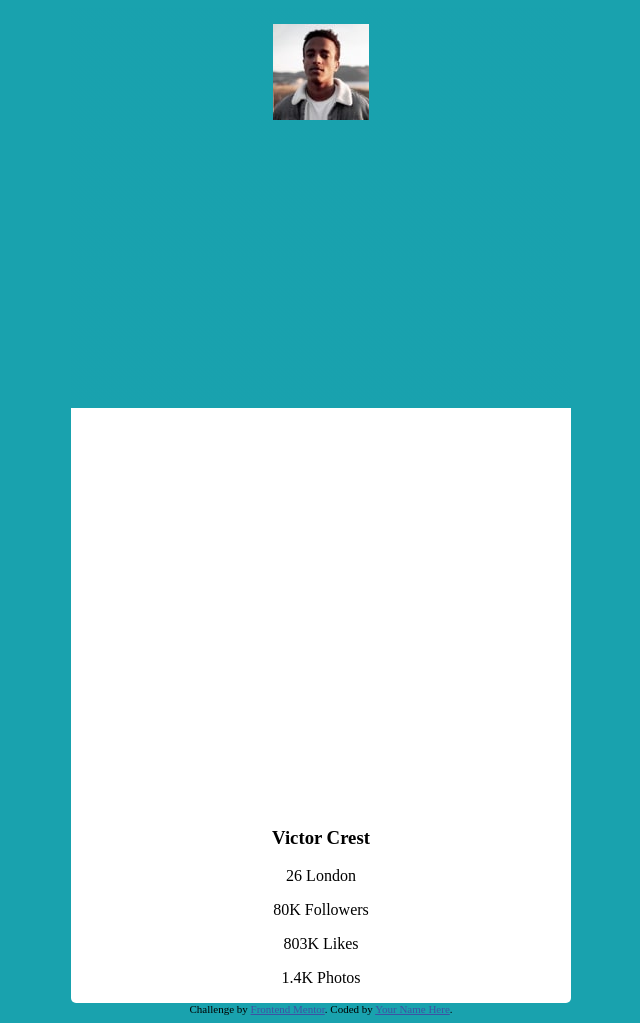
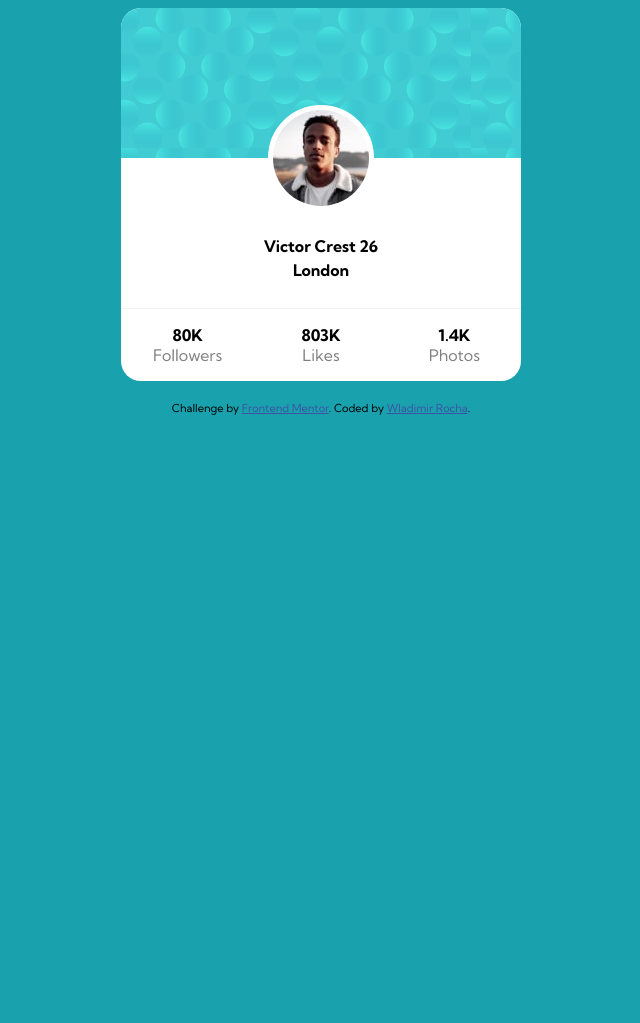
Before and after one commit to Frontend-Mentor-Master/profile-card-component, a plain HTML site: page index.html in a window 1280 px wide. Shown: the whole page, without its empty margins (319-959 px from the left). After the commit the page ends 800 px from the top, so only its background shows below. Drawn offline with Linux system fonts and the light colour scheme.

Commit message:
finally dev

```diff
--- a/css/styles.css
+++ b/css/styles.css
@@ -1,33 +1,80 @@
+@import url('https://fonts.googleapis.com/css2?family=Kumbh+Sans:wght@400;700&display=swap');
+
 :root {
   --dark-cyan: hsl(185, 75%, 39%);
   --dark-desaturated-blue: hsl(229, 23%, 23%);
   --grayishblue: hsl(227, 10%, 46%);
 }
+*{
+  font-family: 'Kumbh Sans', Courier, monospace;
+}
 
 body{
-
+  display: grid;
+  place-items: center;
   background-color: var(--dark-cyan);
 }
-.wrapper{
-  display: flex;
-  justify-content: center;
+
+
+.card{
+  border-radius: 20px;
+  background-color: #fff;
+  width: 400px;
+  overflow: hidden;
 }
 
-.card{
-  border-radius: 5px;
-  background-color: #fff;
-  width: 500px;
+.card__header{
   text-align: center;
+  background-image: url(../images/bg-pattern-card.svg);
+  position: relative;
+  height: 150px;
 }
 
-.card__head{
-  height: 100vh;
-  background-image: linear-gradient(to bottom, var(--dark-cyan) 50%, white 50%);
-  text-align: center;
+.header__photo{
+  border-radius: 50%;
+  position: absolute;
+  bottom: 0;
+  border-radius: 50%;
+  transform: translate(-50%, 50%);
+  border: 5px solid white;
+  background-color: white ;
 }
 
-.head__photo{
-  max-width: 100px;
-  border-radius: 100%;
-  display: inline-block;
+.card__body{
+  height: 100px;
+  display: flex;
+  align-items: center;
+  justify-content: center;
+  width: 150px;
+  flex-direction: column;
+  margin: 50px auto 0;
 }
+
+.card__text{
+  margin: 0;
+  line-height: 1.5;
+  font-weight: bold;
+}
+
+.card__text--light{
+  color: grey;
+  font-weight: normal;
+}
+
+.card__footer{
+  display: flex;
+  justify-content: space-evenly;
+  border-top: 1px solid #f1f1f1;
+}
+
+.card__stats{
+  text-align: center;
+  width: 100%;
+}
+
+.card__number{
+  display: flex;
+  flex-direction: column;
+  justify-content: center;
+  font-weight: bold;
+}
--- a/index.html
+++ b/index.html
@@ -16,6 +16,7 @@
     .attribution {
       font-size: 11px;
       text-align: center;
+      margin-top: 20px;
     }
 
     .attribution a {
@@ -25,47 +26,37 @@
 </head>
 
 <body>
-  <div class="wrapper">
-    <article class="card">
-      <div class="card__head">
-        <figure class="head__photo">
-          <img src="/images/image-victor.jpg" alt="Photo Victor">
-        </figure>
-      </div>
-      <div class="card__body">
-        <div class="data">
-          <h3 class="name__data">Victor Crest</h3>
-          <span class="age__data">26</span>
-          <span class="country__data">
-            London
-          </span>
-        </div>
-      </div>
-      <div class="card__footer">
-        <p class="footer__followers">
-          <span>
-            80K
-          </span>
-          Followers
-        </p>
-        <p class="footer__likes">
-          <span>
-            803K
-          </span>
-          Likes
-        </p>
-        <p class="footer__photos">
-          <span>
-            1.4K
-          </span>
-          Photos
+  <article class="card">
+    <header class="card__header">
+      <img class="header__photo" src="/images/image-victor.jpg" alt="Photo Victor">
+    </header>
+    <section class="card__body">
+      <p class="card__text">Victor Crest <span class=" card__text card-text--light">26</span></p>
+      <p class="card__text card-text--light">
+        London
+      </p>
+    </section>
+    <footer class="card__footer">
+      <div class="card__stats">
+        <p class="card__number">80K
+          <span class="card__text--light">Followers</span>
         </p>
       </div>
-    </article>
-  </div>
+      <div class="card__stats">
+        <p class="card__number">803K
+          <span class="card__text--light">Likes</span>
+        </p>
+      </div>
+      <div class="card__stats">
+        <p class="card__number">1.4K
+          <span class="card__text--light">Photos</span>
+        </p>
+      </div>
+    </footer>
+  </article>
   <div class="attribution">
     Challenge by <a href="https://www.frontendmentor.io?ref=challenge" target="_blank">Frontend Mentor</a>.
-    Coded by <a href="#">Your Name Here</a>.
+    Coded by <a href="https://twitter.com/wldrocha">Wladimir Rocha</a>.
   </div>
 </body>
 
```
